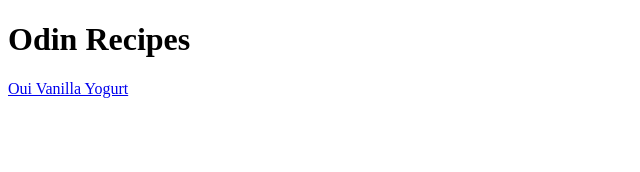
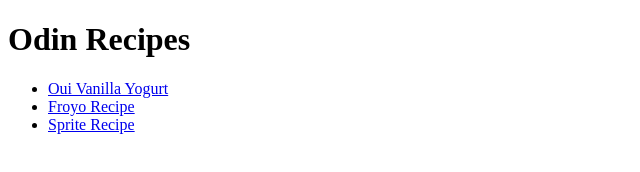
Before and after one commit to Madeline0421/odin-recipes, a plain HTML site: page index.html in a window 1280 px wide. Shown: the whole page, without its empty margins (0-640 px from the left). Drawn offline with Linux system fonts and the light colour scheme.

Commit message:
Add new pages for froyo and sprite recipe and add links to index.html.

```diff
--- a/index.html
+++ b/index.html
@@ -8,7 +8,11 @@
 </head>
 <body>
     <h1>Odin Recipes</h1>
-    <a href="recipes/oui_vanilla_yogurt.html">Oui Vanilla Yogurt</a>
+    <ul>
+        <li><a href="recipes/oui_vanilla_yogurt.html">Oui Vanilla Yogurt</a></li>
+        <li><a href="recipes/froyo.html">Froyo Recipe</a></li>
+        <li><a href="recipes/sprite.html">Sprite Recipe</a></li>
+    </ul>
 
 
 </body>
```
Also changed, not shown: recipes/froyo.html (added), recipes/sprite.html (added).
